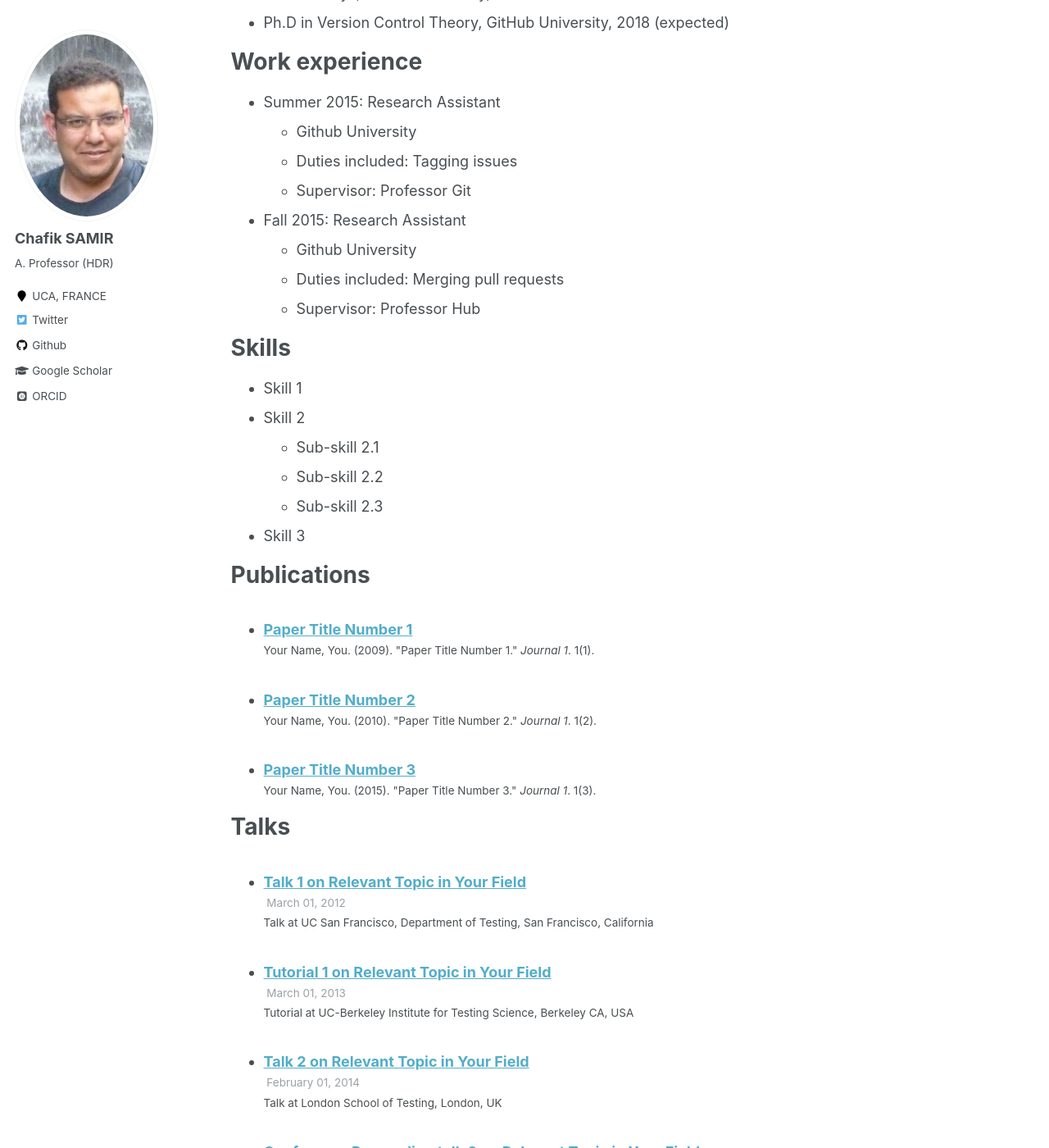
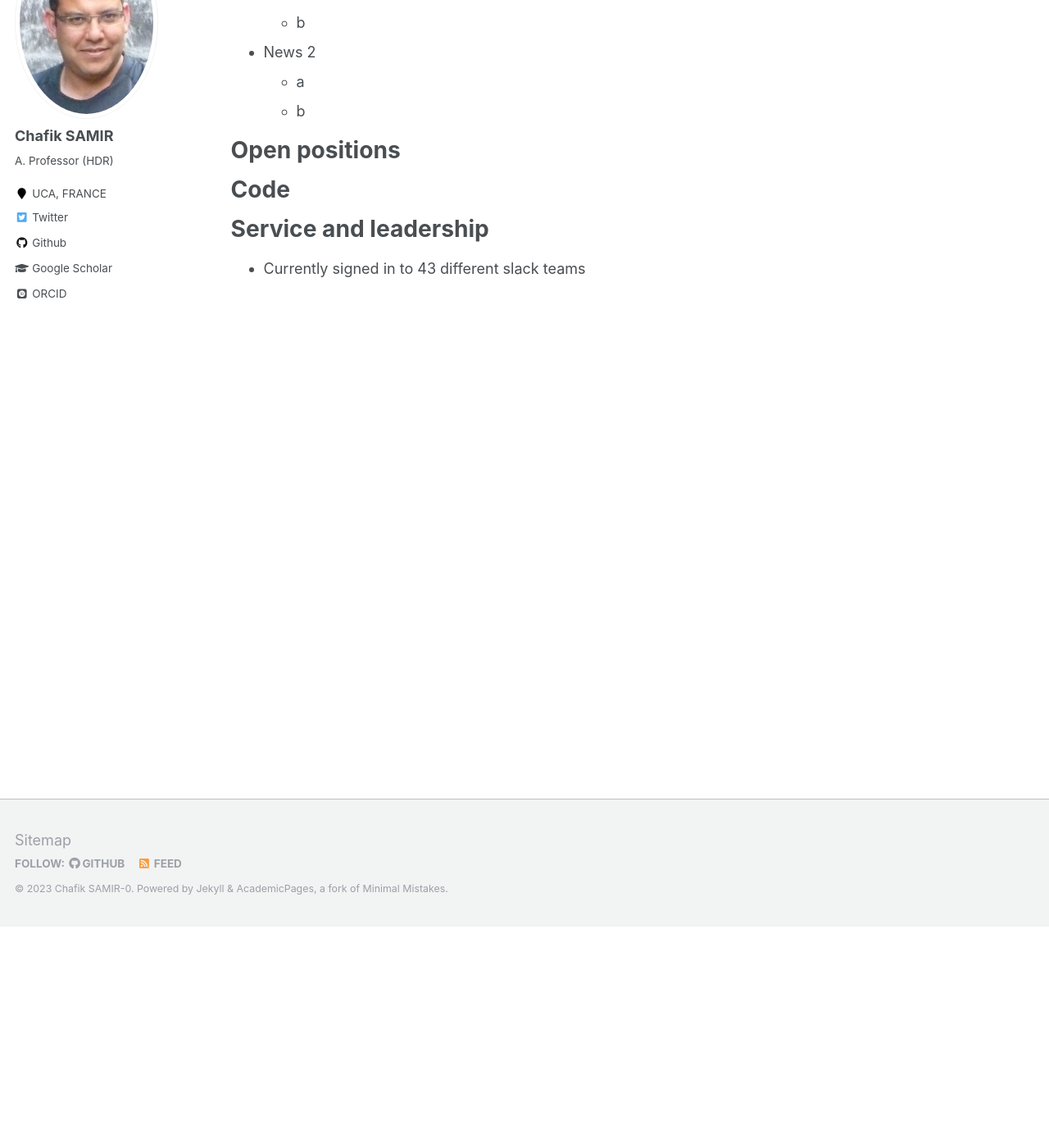
Before and after one commit to Chsamir/chsamir.github.io, a Jekyll site: the page built from _pages/cv.md, in a window 1280 px wide and 1400 px high, scrolled down 270 px. Shown: the whole window at 82% size. Built offline with Jekyll 4.4.1, drawn with Linux system fonts in a browser that asks for light colours; some web fonts are replaced; some of the changed text lies outside the part shown.

Commit message:
Update cv.md

```diff
--- a/_pages/cv.md
+++ b/_pages/cv.md
@@ -1,6 +1,6 @@
 ---
 layout: archive
-title: "CV"
+title: "News and Code "
 permalink: /cv/
 author_profile: true
 redirect_from:
@@ -9,50 +9,22 @@
 
 {% include base_path %}
 
-Education
+News
 ======
-* B.S. in GitHub, GitHub University, 2012
-* M.S. in Jekyll, GitHub University, 2014
-* Ph.D in Version Control Theory, GitHub University, 2018 (expected)
+* News 1
+  * a
+  * b
 
-Work experience
+* News 2
+  * a
+  * b
+
+
+Open positions
 ======
-* Summer 2015: Research Assistant
-  * Github University
-  * Duties included: Tagging issues
-  * Supervisor: Professor Git
 
-* Fall 2015: Research Assistant
-  * Github University
-  * Duties included: Merging pull requests
-  * Supervisor: Professor Hub
-
-Skills
+Code
 ======
-* Skill 1
-* Skill 2
-  * Sub-skill 2.1
-  * Sub-skill 2.2
-  * Sub-skill 2.3
-* Skill 3
-
-Publications
-======
-  <ul>{% for post in site.publications %}
-    {% include archive-single-cv.html %}
-  {% endfor %}</ul>
-
-Talks
-======
-  <ul>{% for post in site.talks %}
-    {% include archive-single-talk-cv.html %}
-  {% endfor %}</ul>
-
-Teaching
-======
-  <ul>{% for post in site.teaching %}
-    {% include archive-single-cv.html %}
-  {% endfor %}</ul>
 
 Service and leadership
 ======
```
